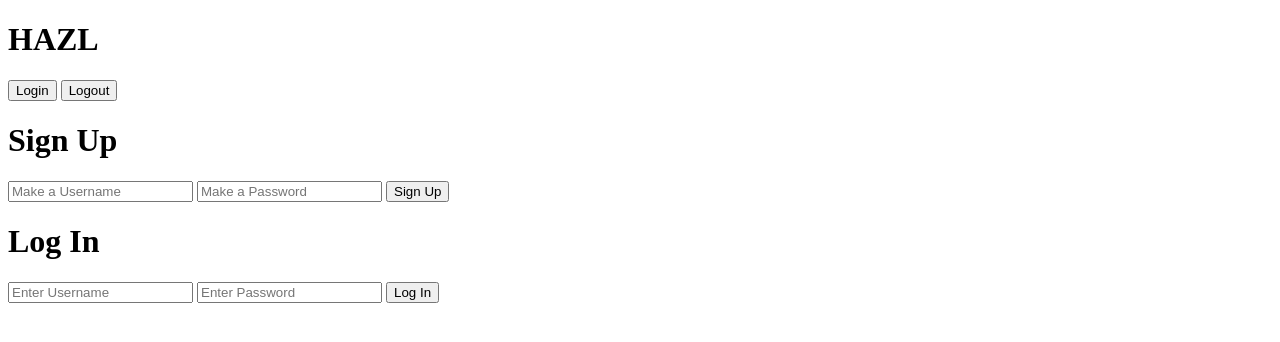
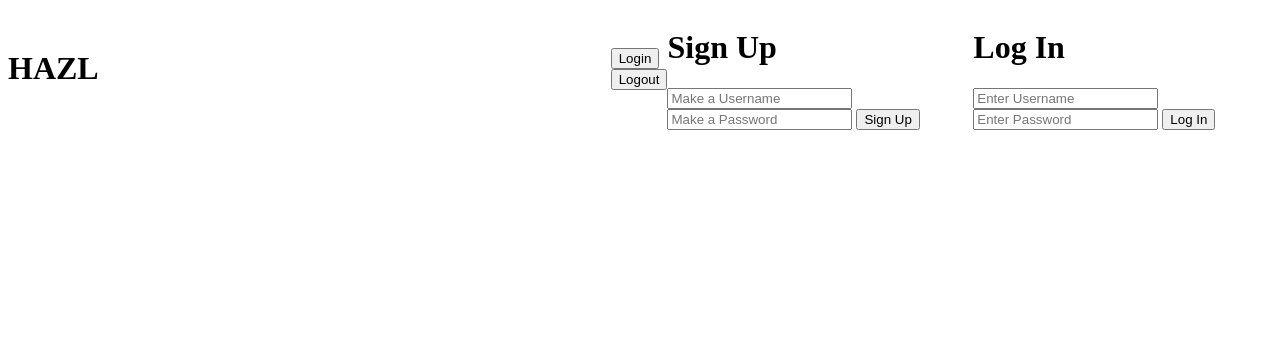
Before and after one commit to aanand50/p00, a Flask app: page / in a window 1280 px wide. Shown: the top 342 px of the page. Run offline with Flask 3, Linux system fonts and the light colour scheme.

Commit message:
finished login html

```diff
--- a/static/login.css
+++ b/static/login.css
@@ -5,5 +5,15 @@ p00
 2024-10-
 time spent:
  */
+
+header {
+    display: flex;
+    align-items: center;
+    justify-content: center;
+    gap: 20vw;
+}
+
 body {
-    }
+    display: flex;
+    align-items: center;
+}
--- a/templates/login.html
+++ b/templates/login.html
@@ -21,13 +21,13 @@ time spent:
             <button>Logout</button>
         </div>
     </header>
-    <div>
+    <div class="signup">
         <h1>Sign Up</h1>
         <input placeholder="Make a Username"></input>
         <input placeholder="Make a Password"></input>
         <button>Sign Up</button>
     </div>
-    <div>
+    <div class="login">
         <h1>Log In</h1>
         <input placeholder="Enter Username"></input>
         <input placeholder="Enter Password"></input>
```
